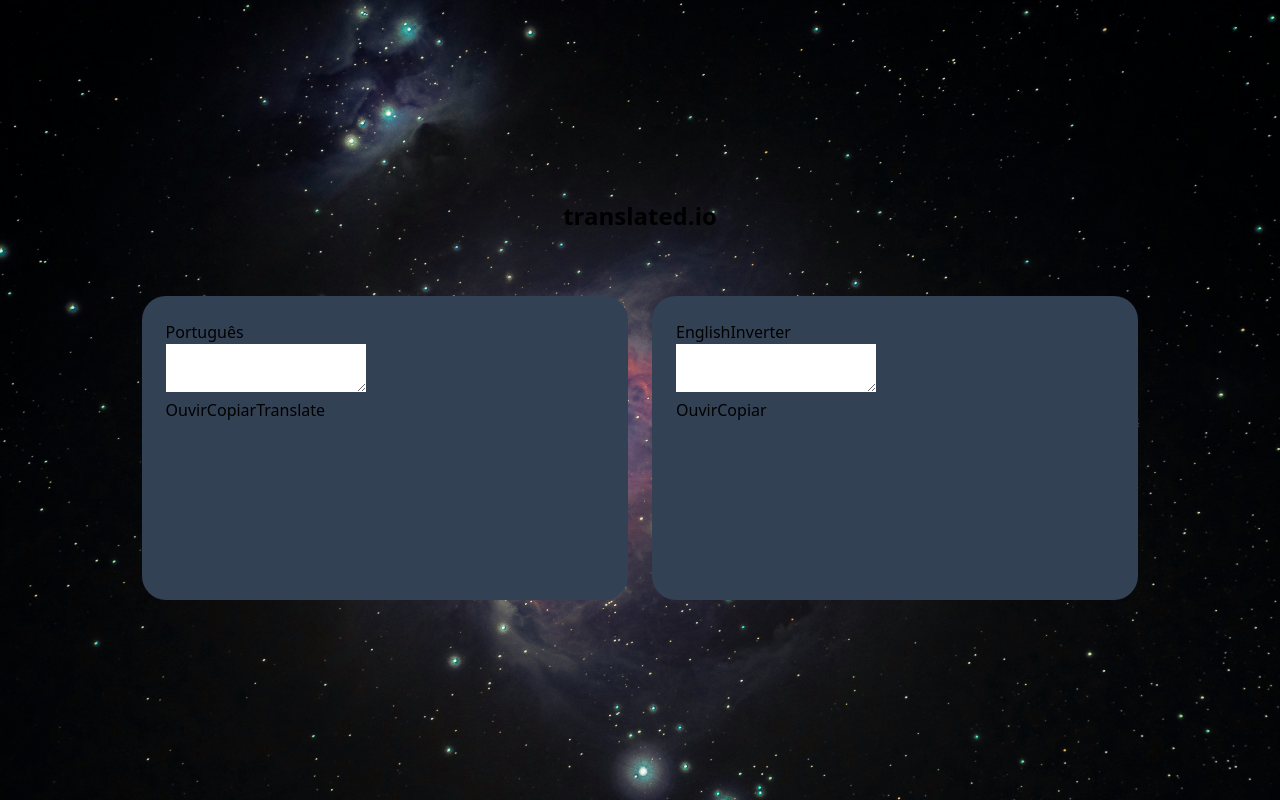
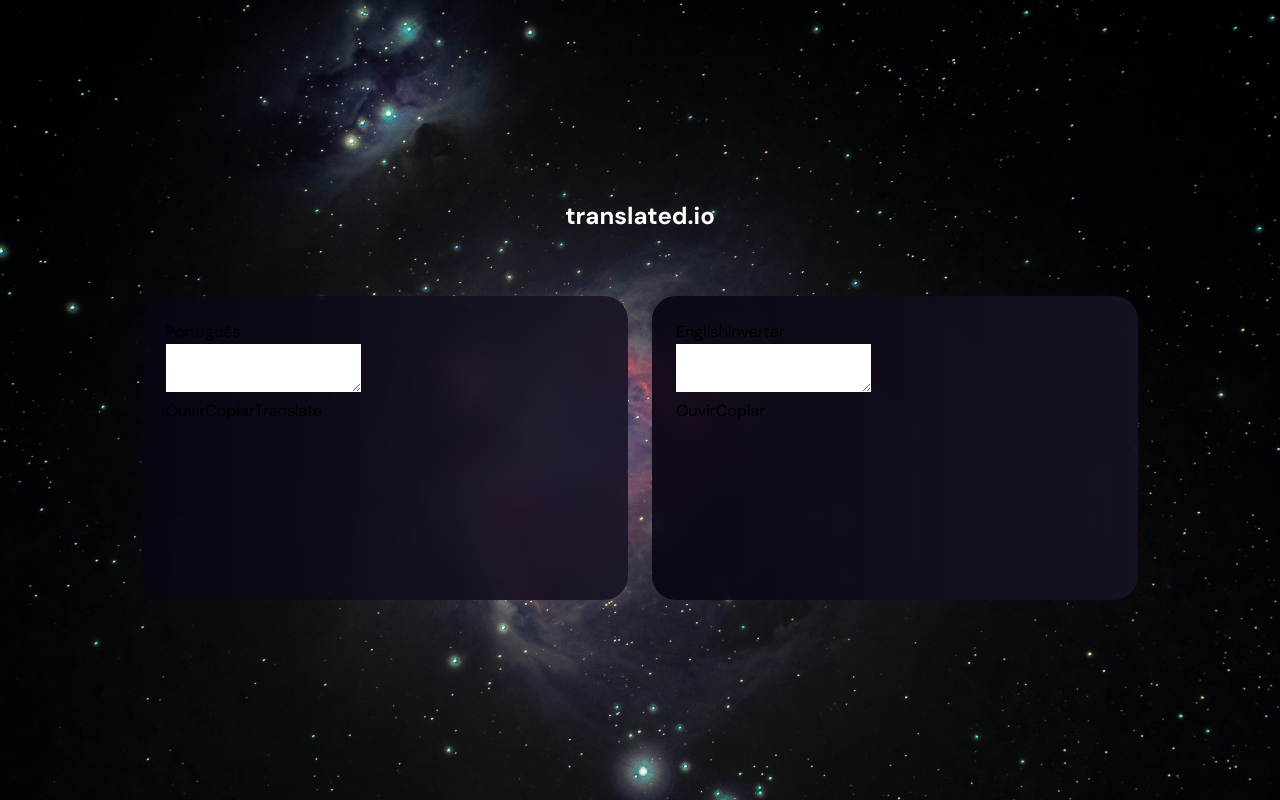
Before and after one commit to fe-liphis/translate-app, a React (Vite) app: page / in a window 1280 px wide. Built offline with nearby package versions, Linux system fonts and the light colour scheme.

Commit message:
FEAT: Adicionado o background das duas box's de tradução

```diff
--- a/src/App.tsx
+++ b/src/App.tsx
@@ -1,10 +1,10 @@
 export default function App() {
   return (
     <main className="flex items-center justify-center content-center flex-wrap gap-6 w-full h-full">
-      <h1 className="text-2xl font-bold text-center w-full mb-10">
+      <h1 className="text-2xl font-bold text-center w-full mb-10 text-white">
         translated.io
       </h1>
-      <section className="bg-slate-700 h-38 w-38 rounded-3xl p-6">
+      <section className="bg-gradient-to-r from-boxF/90 to-boxT/90 h-38 w-38 rounded-3xl p-6 backdrop-blur-md">
         <header>
           <button>Português</button>
         </header>
@@ -15,7 +15,7 @@
           <button>Translate</button>
         </footer>
       </section>
-      <section className="bg-slate-700 h-38 w-38 rounded-3xl p-6">
+      <section className="bg-gradient-to-r from-boxF/90 to-boxT/90 h-38 w-38 rounded-3xl p-6 backdrop-blur-md">
         <header>
           <button>English</button>
           <button>Inverter</button>
--- a/src/index.css
+++ b/src/index.css
@@ -1,3 +1,11 @@
+@import url('https://fonts.googleapis.com/css2?family=DM+Sans:ital,opsz,wght@0,9..40,100..1000;1,9..40,100..1000&display=swap');
+
 @tailwind base;
 @tailwind components;
 @tailwind utilities;
+
+@layer base {
+    html {
+        font-family: "DM Sans", sans-serif;
+    }
+}
--- a/tailwind.config.js
+++ b/tailwind.config.js
@@ -3,6 +3,10 @@
   content: ["./index.html", "./src/**/*.{js,ts,jsx,tsx}"],
   theme: {
     extend: {
+      colors: {
+        boxF: "#0A0412",
+        boxT: "#191226",
+      },
       backgroundImage: {
         backgroundApp:
           "url('./src/assets/bryan-goff-f7YQo-eYHdM-unsplash.jpg')",
```
